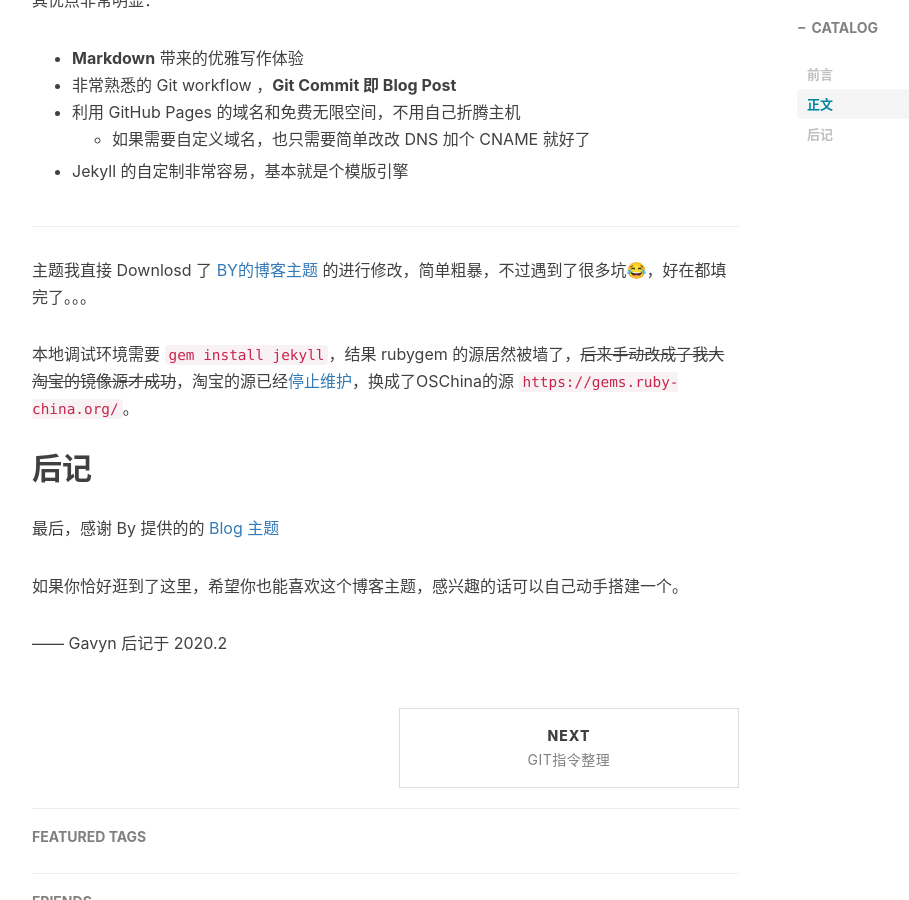
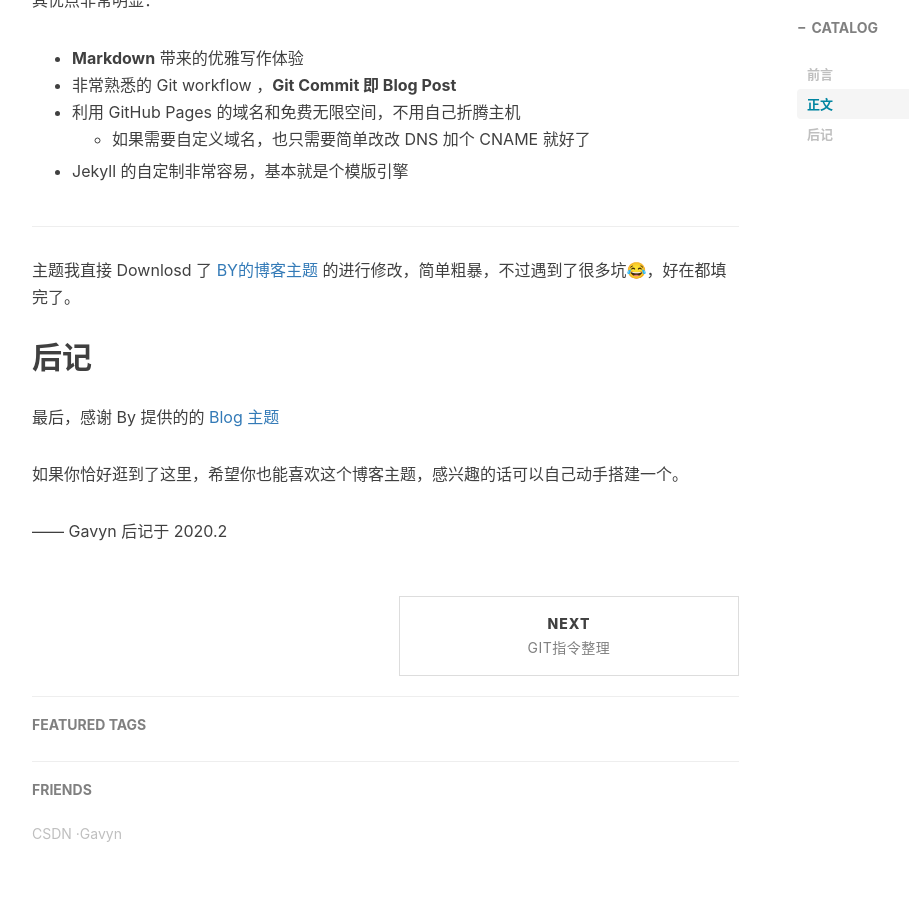
Before and after one commit to Gavynlee/Gavynlee.github.io, a Jekyll site: the page built from _posts/2020-02-01-Hello-2020.md, in a window 1280 px wide and 900 px high, scrolled down 1254 px. Shown: the whole window, without its empty margins (233-1142 px from the left). Built offline with Jekyll 4.4.1, drawn with Linux system fonts in a browser that asks for light colours; nearby versions of some CDN libraries; comment, search, counter and statistics services are not loaded.

Commit message:
Update 2020-02-01-Hello-2020.md

```diff
--- a/_posts/2020-02-01-Hello-2020.md
+++ b/_posts/2020-02-01-Hello-2020.md
@@ -47,9 +47,8 @@ Gavyn 的 Blog 就这么开通了。
 ---
 
 
-主题我直接 Downlosd 了 [BY的博客主题](http://qiubaiying.top) 的进行修改，简单粗暴，不过遇到了很多坑😂，好在都填完了。。。
+主题我直接 Downlosd 了 [BY的博客主题](http://qiubaiying.top) 的进行修改，简单粗暴，不过遇到了很多坑😂，好在都填完了。
 
-本地调试环境需要 `gem install jekyll`，结果 rubygem 的源居然被墙了，~~后来手动改成了我大淘宝的镜像源才成功~~，淘宝的源已经[停止维护](https://gems.ruby-china.org/)，换成了OSChina的源 `https://gems.ruby-china.org/`。
 
 
 ## 后记
```
